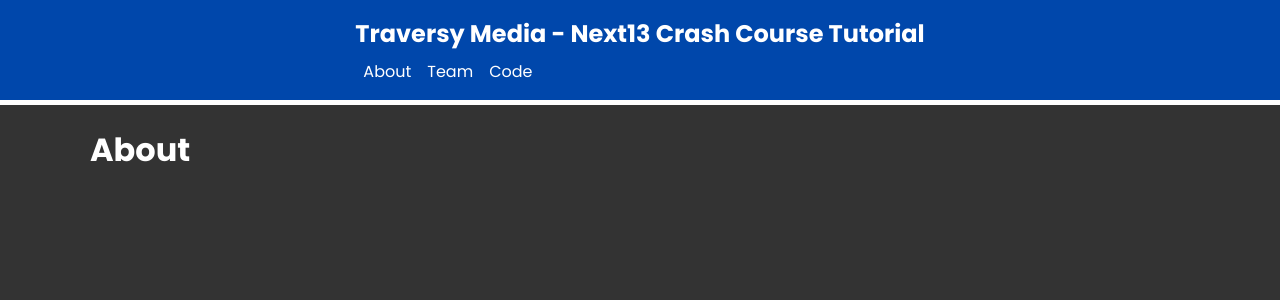
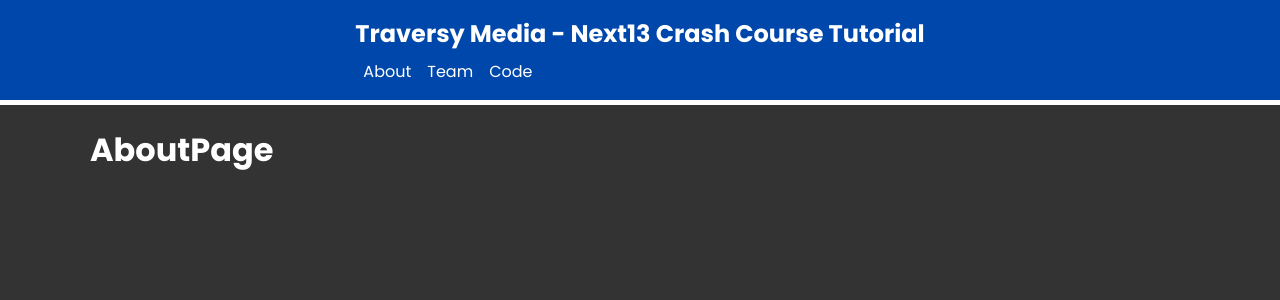
Before and after one commit to mistidinzy/next13-crashcourse, a Next.js app: page /about in a window 1280 px wide. Shown: the top 300 px of the page. Built offline with nearby package versions, Linux system fonts and the light colour scheme.

Commit message:
format AboutPage

```diff
--- a/app/about/page.jsx
+++ b/app/about/page.jsx
@@ -1,19 +1,16 @@
-import React from 'react'
+import React from 'react';
 
 export const metadata = {
   title: 'About Page',
-}
+};
 
 const AboutPage = () => {
   return (
     <div>
-      <h1>About</h1>
+      <h1>AboutPage</h1>
       <p></p>
+    </div>
+  );
+};
 
-
-
-    </div>
-  )
-}
-
-export default AboutPage
+export default AboutPage;
```
